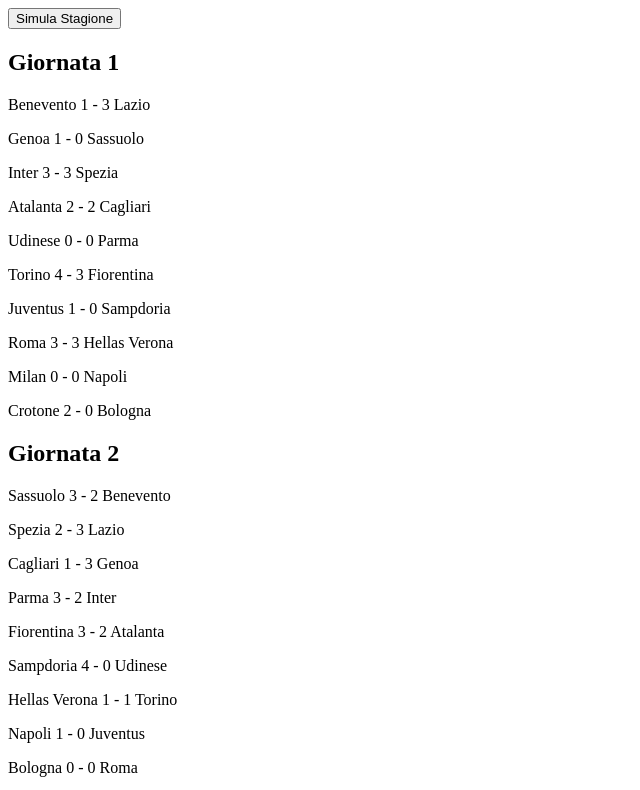
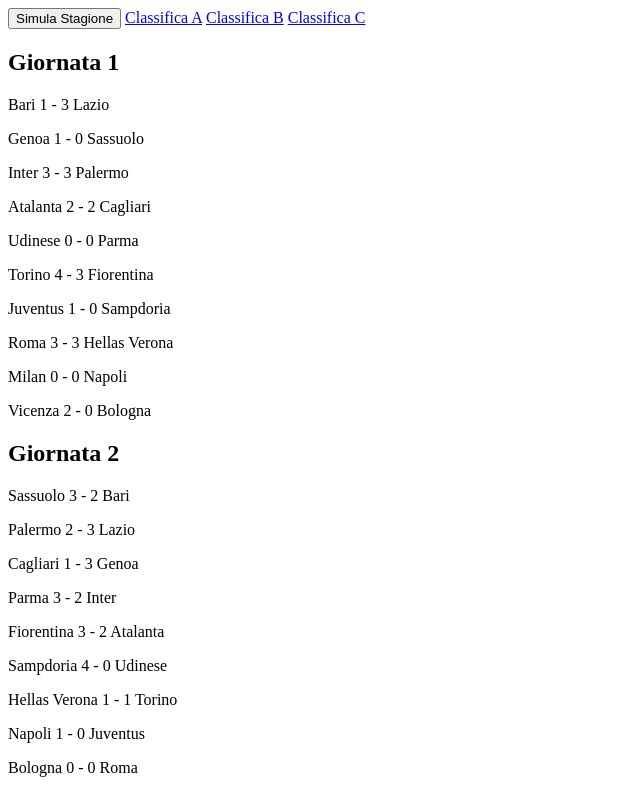
Before and after one commit to alecasentini/Simulatore-calcio-italiano, a plain HTML site: page index.html in a window 1280 px wide. Both pictures are taken after a click on the button "Simula Stagione". Shown: the top 790 px of the page, without its empty margins (0-640 px from the left). Drawn offline with Linux system fonts and the light colour scheme.

Commit message:
Modifica Squadre

```diff
--- a/assets/js/main.js
+++ b/assets/js/main.js
@@ -16,9 +16,9 @@
   { name: 'Torino' },
   { name: 'Parma' },
   { name: 'Hellas Verona' },
-  { name: 'Spezia' },
-  { name: 'Benevento' },
-  { name: 'Crotone' }
+  { name: 'Palermo' },
+  { name: 'Bari' },
+  { name: 'Vicenza' }
 ];
 
 let serieB = [
@@ -36,7 +36,7 @@
   { name: 'Cremonese' },
   { name: 'SPAL' },
   { name: 'Reggina' },
-  { name: 'Vicenza' },
+  { name: 'Triestina' },
   { name: 'Cosenza' },
   { name: 'Entella' },
   { name: 'Reggiana' },
@@ -46,12 +46,12 @@
 
 let serieC = [
   { name: 'Avellino' },
-  { name: 'Palermo' },
+  { name: 'Benevento' },
   { name: 'Catania' },
   { name: 'Ternana' },
   { name: 'Lecco' },
   { name: 'Padova' },
-  { name: 'Bari' },
+  { name: 'Cesena' },
   { name: 'Modena' },
   { name: 'Perugia' },
   { name: 'Alessandria' },
@@ -62,7 +62,7 @@
   { name: 'Pro Patria' },
   { name: 'Piacenza' },
   { name: 'Lucchese' },
-  { name: 'Triestina' },
+  { name: 'Livorno' },
   { name: 'Pescara' },
   { name: 'Messina' },
 ];
@@ -277,6 +277,7 @@
   const container = document.getElementById('serieA');
   const standingsDiv = document.createElement('div');
   standingsDiv.innerHTML = '<h2>Classifica</h2>';
+  standingsDiv.id = 'classificaA';
 
   // Converti l'oggetto in un array di oggetti, includendo il nome della squadra
   const standingsArray = Object.entries(standingsA).map(([name, stats]) => ({ name, ...stats }));
@@ -300,6 +301,7 @@
   const container = document.getElementById('serieB');
   const standingsDiv = document.createElement('div');
   standingsDiv.innerHTML = '<h2>Classifica</h2>';
+  standingsDiv.id = 'classificaB';
 
   // Converti l'oggetto in un array di oggetti, includendo il nome della squadra
   const standingsArray = Object.entries(standingsB).map(([name, stats]) => ({ name, ...stats }));
@@ -324,6 +326,7 @@
   const container = document.getElementById('serieC');
   const standingsDiv = document.createElement('div');
   standingsDiv.innerHTML = '<h2>Classifica</h2>';
+  standingsDiv.id = 'classificaC';
 
   // Converti l'oggetto in un array di oggetti, includendo il nome della squadra
   const standingsArray = Object.entries(standingsC).map(([name, stats]) => ({ name, ...stats }));
--- a/index.html
+++ b/index.html
@@ -11,6 +11,9 @@
 
 <body>
     <button id="simulaStagione">Simula Stagione</button>
+    <a href="#classificaA">Classifica A</a>
+    <a href="#classificaB">Classifica B</a>
+    <a href="#classificaC">Classifica C</a>
     <div id="serieA">
 
     </div>
```
